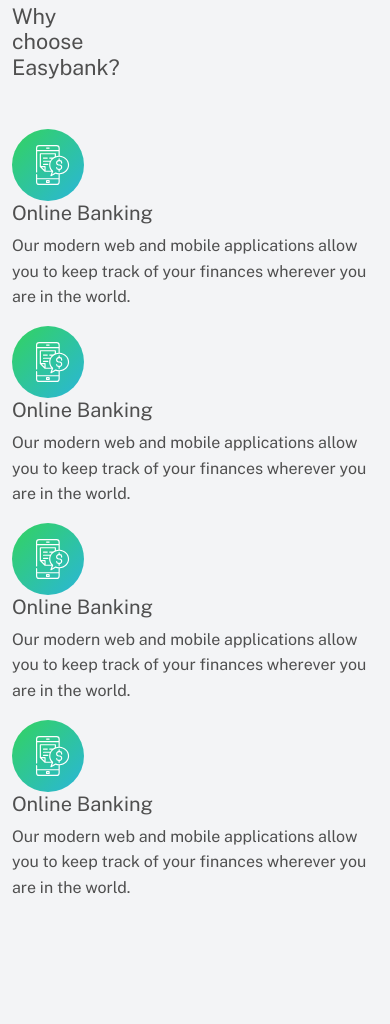
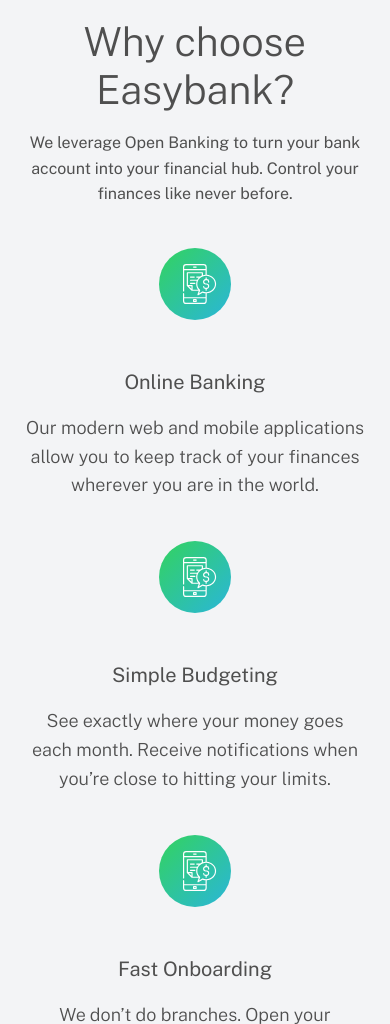
Before and after one commit to OhhEarl/EasyBank, a plain HTML site: page index.html in a window 390 px wide. Shown: the part 976-2000 px from the top of the page. Drawn offline with nearby package versions, Linux system fonts and the light colour scheme.

Commit message:
first-commit

```diff
--- a/index.html
+++ b/index.html
@@ -100,34 +100,34 @@
     <section class="second-page">
       <div class="container">
         <div class="whyChoose">
-          <h4>
+          <h2>
             Why choose Easybank?
-          </h4>
-          <!-- <p>
+          </h2>
+          <p class="mt-3">
           We leverage Open Banking to turn your bank account into your financial hub. Control
-          your finances like never before. -->
+          your finances like never before.
           </p>
         </div>
-        <div class="row mt-5">
-          <div class="col-md-3">
+        <div class="row mt-3 right-column">
+          <div class="col-md-3  division ">
             <img src="images/icon-budgeting.svg" alt="Budgeting Money">
           <h5>Online Banking</h5>
           <p>Our modern web and mobile applications allow you to keep track of your finances wherever you are in the world.</p>
           </div>
-          <div class="col-md-3">
+          <div class="col-md-3  division">
             <img src="images/icon-budgeting.svg" alt="Budgeting Money">
-            <h5>Online Banking</h5>
-          <p>Our modern web and mobile applications allow you to keep track of your finances wherever you are in the world.</p>
+            <h5>Simple Budgeting</h5>
+          <p>See exactly where your money goes each month. Receive notifications when you’re close to hitting your limits.</p>
           </div>
-          <div class="col-md-3">
+          <div class="col-md-3  division">
             <img src="images/icon-budgeting.svg" alt="Budgeting Money">
-            <h5>Online Banking</h5>
-            <p>Our modern web and mobile applications allow you to keep track of your finances wherever you are in the world.</p>
+            <h5>Fast Onboarding</h5>
+            <p>We don’t do branches. Open your account in minutes online and start taking control of your finances right away.</p>
           </div>
-          <div class="col-md-3">
+          <div class="col-md-3 division">
             <img src="images/icon-budgeting.svg" alt="Budgeting Money">
-            <h5>Online Banking</h5>
-            <p>Our modern web and mobile applications allow you to keep track of your finances wherever you are in the world.</p>
+            <h5>Open API</h5>
+            <p>Manage your savings, investments, pension, and much more from one account. Tracking your money has never been easier.</p>
           </div>
 
         </div>
--- a/style.css
+++ b/style.css
@@ -104,10 +104,22 @@
 }
 .second-page{
     background-color:hsl(220, 16%, 96%);
-    padding: 150px 0;
+  padding: 150px 0;
 }
 .whyChoose{
-    width: 10%;
+   max-width: 600px;
+}
+
+.second-page .right-column{
+    margin-top: 80px !important;
+    font-weight: 300;
+    font-size: 18px;
+}
+.second-page .right-column h5{
+    margin: 30px 0;
+}
+.second-page .right-column p{
+    font-weight: 300;
 }
 
 /* main */
@@ -154,12 +166,13 @@
         width: 90%;
         font-size: 45px;
         text-align: center;
-        margin-left:25px ;
-        margin-top: -30px !important;
+        margin-left:20px ;
+        margin-top: -100px !important;
     }
     .main{
         width: 100%;
         padding: 0 !important;
+        height: 100vh;
     }
     .left-side{
         max-width: 500px;
@@ -179,7 +192,8 @@
 
     }
     .mockups{
-        margin-top: -80px;
+        scale: 90%;
+        margin-top: -85px;
        max-width: 500px;
        width: 100%;
        margin-left: -5px;
@@ -198,13 +212,46 @@
         padding-right: 0px !important;
         padding: 0px 25px !important;
         font-size: 18px;
-        font-weight: 400;
+        font-weight: 300;
 }
 .requestBtn {
     margin-left: 50%;
     transform: translateX(-50%);
+}
+
+.second-page{
+    padding-top: 80px !important;
+}
+.whyChoose{
+        text-align: center;
+        width: 100%;
+
+}
+
+.whyChoose h2{
+    font-size:40px;
+    font-weight: 300;
 
 }
 
 
+
+.second-page .right-column{
+    margin-top: -20px !important;
+    padding: 20px 0;
+    text-align: center;
 }
+
+
+.right-column h5{
+    padding: 20px 0;
+    margin-bottom: 0px !important;
+}
+.division{
+    margin-top: 25px !important;
+    padding: 0px 25px !important;
+font-weight: 300;
+}
+
+
+}
```
